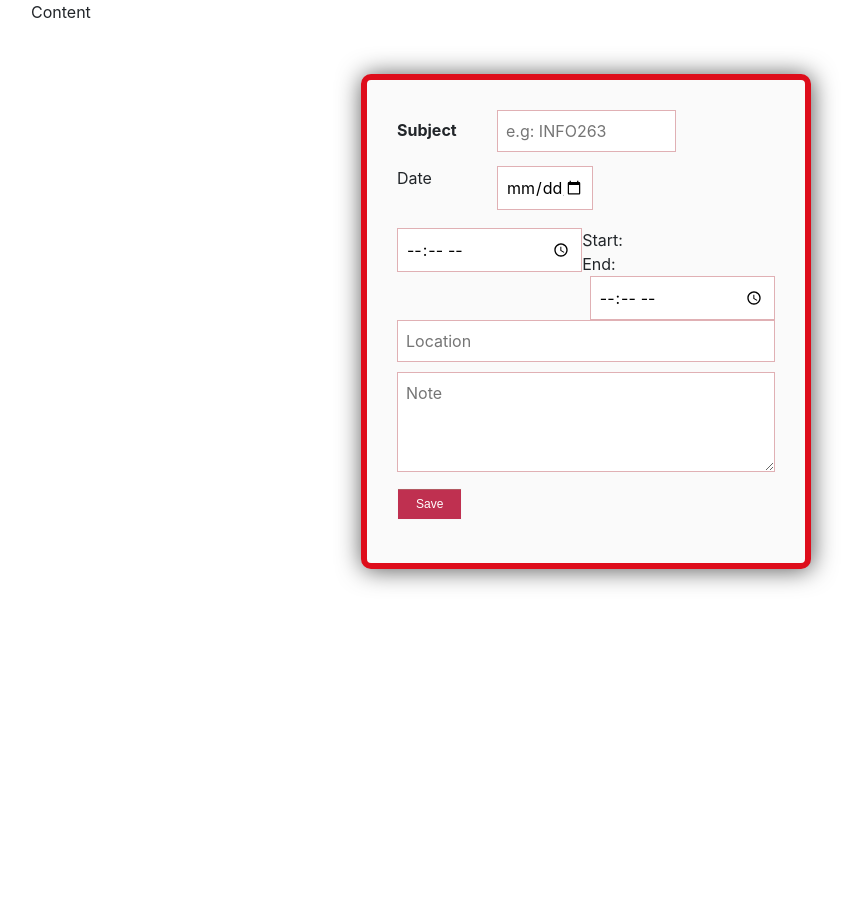
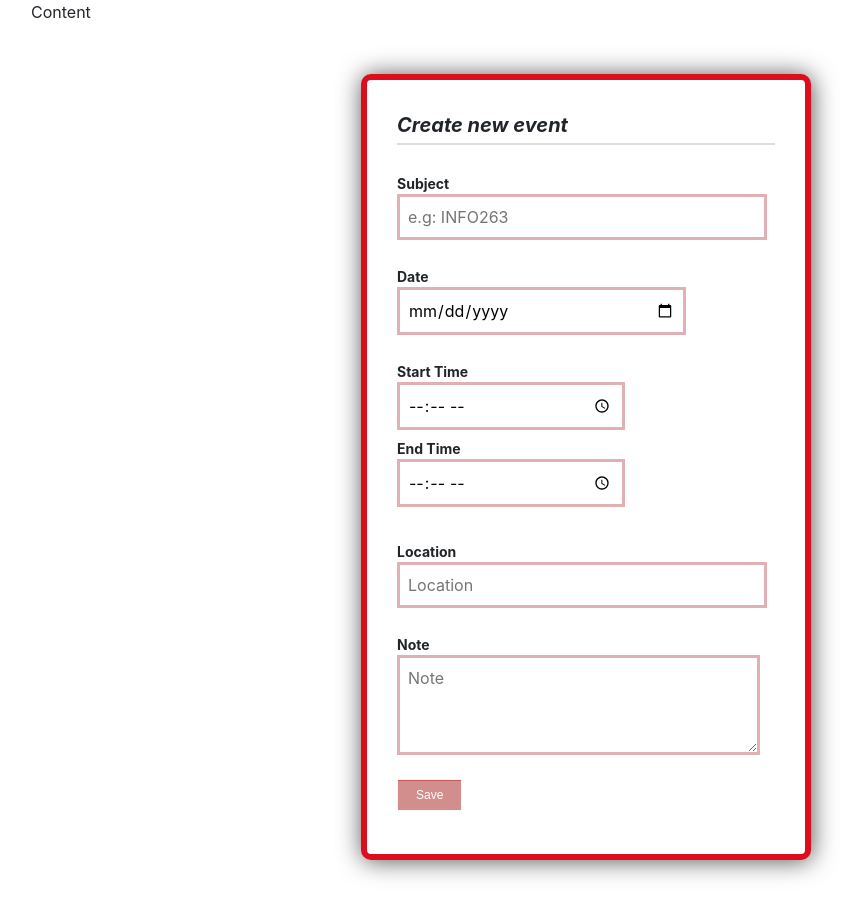
Before and after one commit to awesome121/INFO263-groupProject, a PHP site: page /create.php in a window 1280 px wide. Shown: the part 76-986 px from the top of the page, without its empty margins (54-914 px from the left). Before the commit the page ends 663 px from the top, so only its background shows below. Run offline with PHP 8.4, Linux system fonts and the light colour scheme.

Commit message:
UPDATE2.0

```diff
--- a/src/pages/create.php
+++ b/src/pages/create.php
@@ -58,28 +58,31 @@
                 href="style.css"
                 rel="stylesheet">
 
+
+
+
             <form class="form-style-9">
+                <div class="form-style-9-heading">Create new event</div>
                 <ul>
+                    <li><label for="field1"><span>Subject</span><input type="text" name="field1" class="field-style field-full" placeholder="e.g: INFO263" /></label></li>
+                        <li><label for="field2"><span>Date</span><input type="date" name="field2" class="field-style field-try" placeholder="Date" /></label>
+                    </li>
+
+
+                    <li><label for="field3"><span>Start Time</span><input type="time" name="field3" class="field-style field-full" placeholder="Start Time" /><br>
+                        <label for="field4"><span>End Time</span><input type="time" name="field4" class="field-style field-full" placeholder="End Time" /></li>
                     <li>
-                      <label for="field1"><span>Subject</span><input type="text" name="field1" class="field-style field-split align-left" placeholder="e.g: INFO263" /></label><br>
-                     <label for="field2"<span>Date</span><input type="date" name="field2" class="field-style field-split align-right" placeholder="Date"/></label><br>
-
+                        <label for="field6"><span>Location</span><input type="text" name="field6" class="field-style field-full align-none" placeholder="Location" />
                     </li>
                     <li>
-                        Start: <input type="time" name="field3" class="field-style field-split align-left" placeholder="Start Time" /><br>
-                        End: <input type="time" name="field4" class="field-style field-split align-right" placeholder="End Time" />
-                    </li>
-                    <li>
-                        <input type="text" name="field3" class="field-style field-full align-none" placeholder="Location" />
-                    </li>
-                    <li>
-                        <textarea name="field5" class="field-style" placeholder="Note"></textarea>
+                        <label for="field5"><span>Note</span><textarea name="field5" class="field-style" placeholder="Note"></textarea>
                     </li>
                     <li>
                         <input type="submit" value="Save" />
                     </li>
                 </ul>
             </form>
+
         </main>
 
 
--- a/src/pages/style.css
+++ b/src/pages/style.css
@@ -1,60 +1,86 @@
 .form-style-9{
     max-width: 450px;
-    background: #FAFAFA;
+    background: #ffffff;
     padding: 30px;
     margin: 50px auto;
     box-shadow: 1px 1px 25px rgba(0, 0, 0, 0.67);
     border-radius: 10px;
     border: 6px solid #de0d1b;
 }
+
+
+.form-style-9-heading{
+    font-weight: bold;
+    font-style: italic;
+    border-bottom: 2px solid #ddd;
+    margin-bottom: 20px;
+    font-size: 20px;
+    padding-bottom: 3px;}
+
 .form-style-9 ul{
+
     padding:0;
     margin:0;
     list-style:none;
+
 }
+
+
+
 .form-style-9 ul li{
+
     display: block;
     margin-bottom: 10px;
     min-height: 35px;
 }
+
+
+
 .form-style-9 ul li  .field-style{
     box-sizing: border-box;
     -webkit-box-sizing: border-box;
     -moz-box-sizing: border-box;
     padding: 8px;
     outline: none;
-    border: 1px solid #e0b0b4;
+    border: 3px solid #e0b0b4;
     -webkit-transition: all 0.30s ease-in-out;
     -moz-transition: all 0.30s ease-in-out;
     -ms-transition: all 0.30s ease-in-out;
     -o-transition: all 0.30s ease-in-out;
 
+
 }.form-style-9 ul li  .field-style:focus{
+
      box-shadow: 0 0 5px #e0b0b4;
      border:1px solid #e0b0b4;
+
  }
-.form-style-9 ul li .field-split{
-    width: 49%;
-}
+
+
 .form-style-9 ul li .field-full{
     width: 100%;
+
 }
-.form-style-9 ul li input.align-left{
-    float:left;
+
+.form-style-9 ul li textarea{
+
+    width: 106%;
+    height: 100px;
+
 }
-.form-style-9 ul li input.align-right{
-    float:right;
+
+.form-style-9 ul li .field-try{
+    width: 109%;
+
 }
-.form-style-9 ul li textarea{
-    width: 100%;
-    height: 100px;
-}
+
 .form-style-9 ul li input[type="button"],
 .form-style-9 ul li input[type="submit"] {
-    -moz-box-shadow: inset 0px 1px 0px 0px #922929;
-    -webkit-box-shadow: inset 0px 1px 0px 0px #b1394b;
-    box-shadow: inset 0px 1px 0px 0px #b35a62;
-    background-color: #bf3050;
+
+    -moz-box-shadow: inset 0px 1px 0px 0px #bb4c6c;
+    -webkit-box-shadow: inset 0px 1px 0px 0px #c99a9e;
+    box-shadow: inset 0px 1px 0px 0px #cb5959;
+    background-color: #d28d8d;
     border: 1px solid #f7f8f8;
     display: inline-block;
     cursor: pointer;
@@ -64,15 +90,34 @@
     font: 12px Arial, Helvetica, sans-serif;
 
 }
+
+
+
 .form-style-9 label > span{
     width: 100px;
+
     font-weight: bold;
+    font-size: 14px;
     float: left;
+
     padding-top: 8px;
+
     padding-right: 5px;
 
 }
+
+
+
 .form-style-9 ul li input[type="button"]:hover,
+
+
+
 .form-style-9 ul li input[type="submit"]:hover {
+
+
+
     background: linear-gradient(to bottom, #c22b2b 5%, #c41d4c 100%);
+
+
+
     background-color: #c9364d;}
```
Also changed, not shown: style.css (added, +70 -0 lines).
